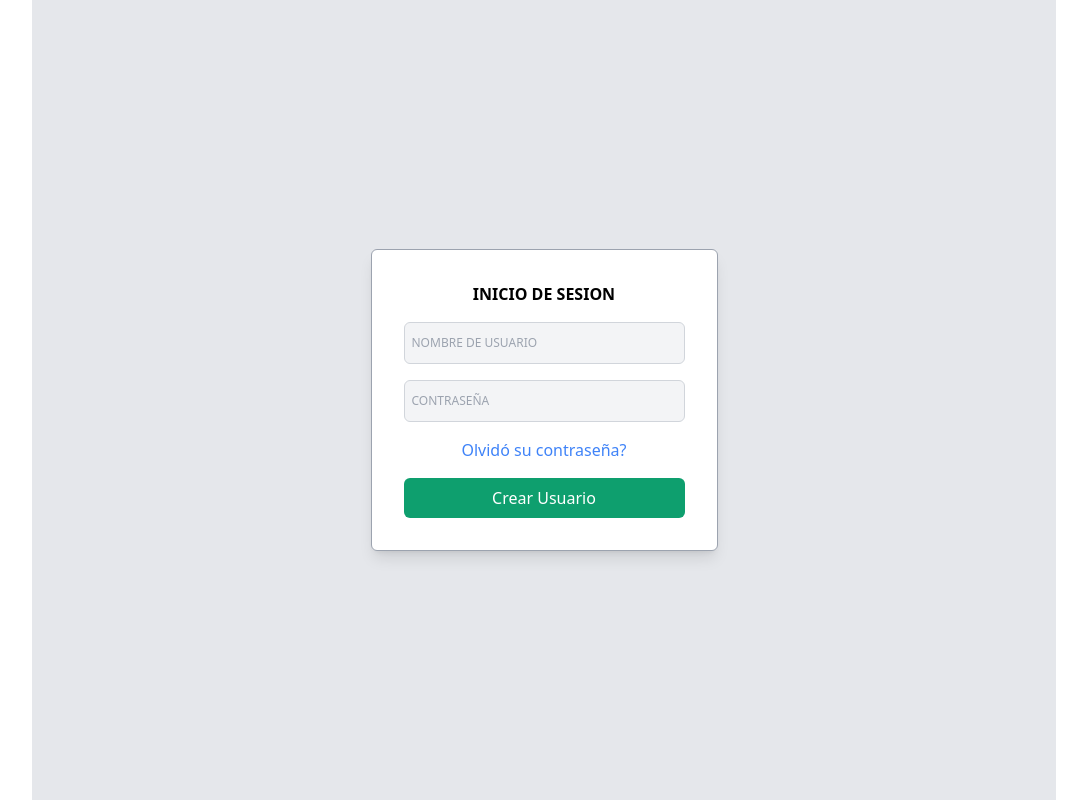
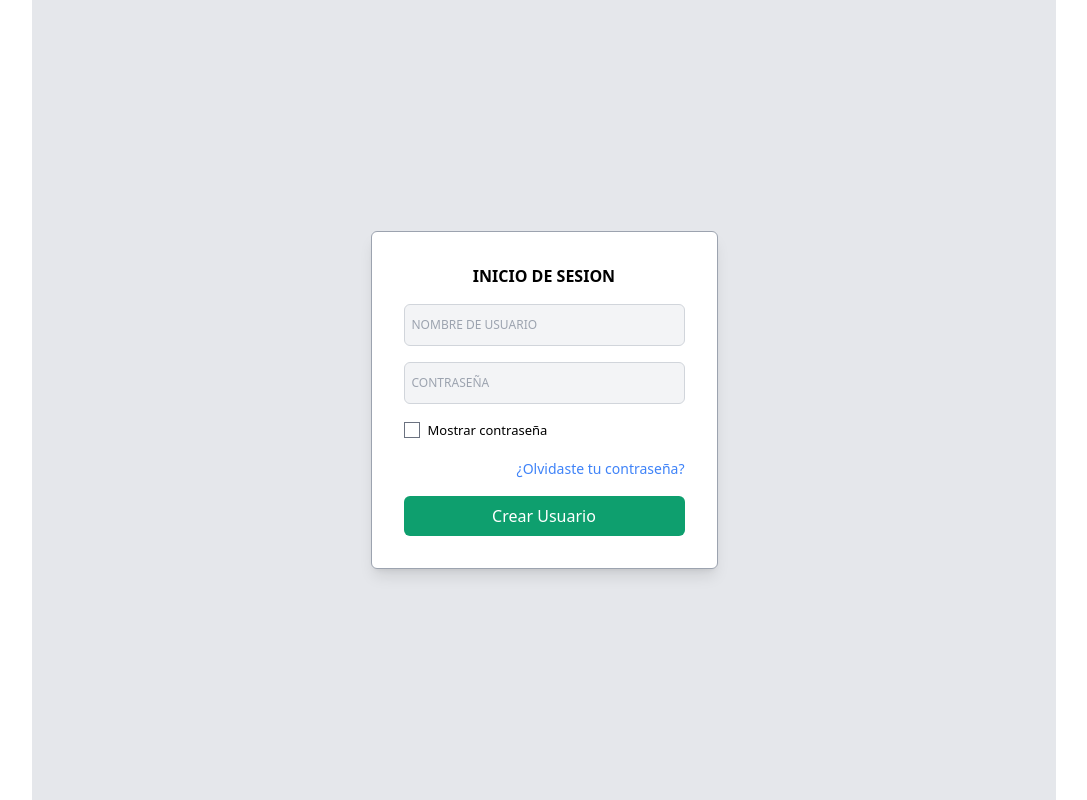
Before and after one commit to AndresSamboni/ApliWeb_Final_FrontEnd, a React (Vite) app: page / in a window 1280 px wide. Shown: the whole page, without its empty margins (96-1183 px from the left). Built offline with nearby package versions, Linux system fonts and the light colour scheme.

Commit message:
Se añadio chechbox mostar contraseña y se modifico el olvidaste tu contraseña segun los requerimientos.

```diff
--- a/src/components/login.tsx
+++ b/src/components/login.tsx
@@ -6,6 +6,7 @@ const Login = () => {
     const [error, setError] = useState('');
     const [usernameFocused, setUsernameFocused] = useState(false);
     const [passwordFocused, setPasswordFocused] = useState(false);
+    const [showPassword, setShowPassword] = useState(false); // Estado para controlar si se muestra la contraseña
     const usernameRef = useRef<HTMLInputElement>(null);
     const passwordRef = useRef<HTMLInputElement>(null);
 
@@ -97,7 +98,7 @@ const Login = () => {
                             </label>
                         )}
                         <input
-                            type="password"
+                            type={showPassword ? 'text' : 'password'}
                             value={password}
                             onChange={(e) => setPassword(e.target.value)}
                             onClick={handlePasswordClick}
@@ -107,8 +108,17 @@ const Login = () => {
                             ref={passwordRef}
                         />
                     </div>
-                    <div className="text-center mb-4">
-                        <a href="#" className="text-blue-500">Olvidó su contraseña?</a>
+                    <div className="flex items-center mb-4">
+                        <input
+                            type="checkbox"
+                            id="showPassword"
+                            checked={showPassword}
+                            onChange={() => setShowPassword(!showPassword)}
+                        />
+                        <label htmlFor="showPassword" className="ml-2 text-sm" style={{fontSize: '13px'}}>Mostrar contraseña</label>
+                    </div>
+                    <div className="text-right mb-4">
+                        <a href="#" className="text-blue-500 text-sm">¿Olvidaste tu contraseña?</a>
                     </div>
                     <button type="submit" className="w-full bg-green-500 text-white py-2 px-4 rounded-md hover:bg-green-600 transition duration-300">Crear Usuario</button>
                 </form>
```
